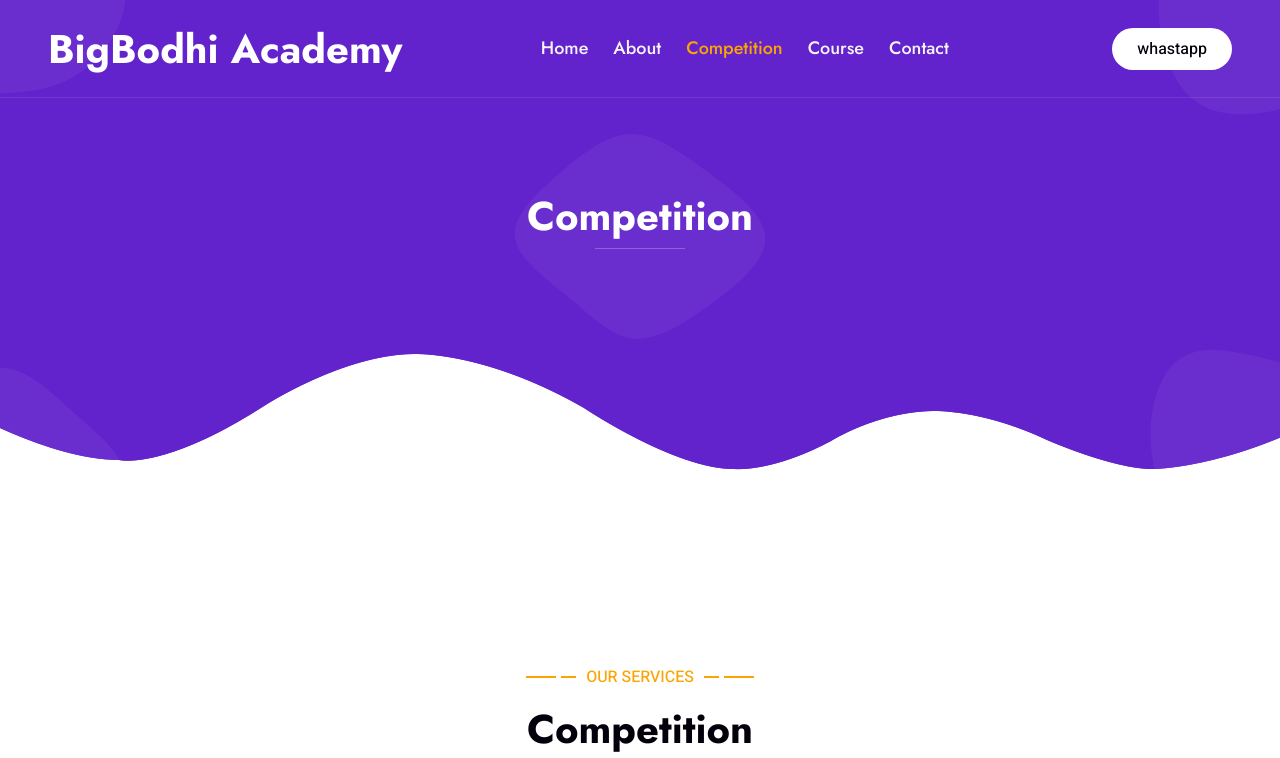
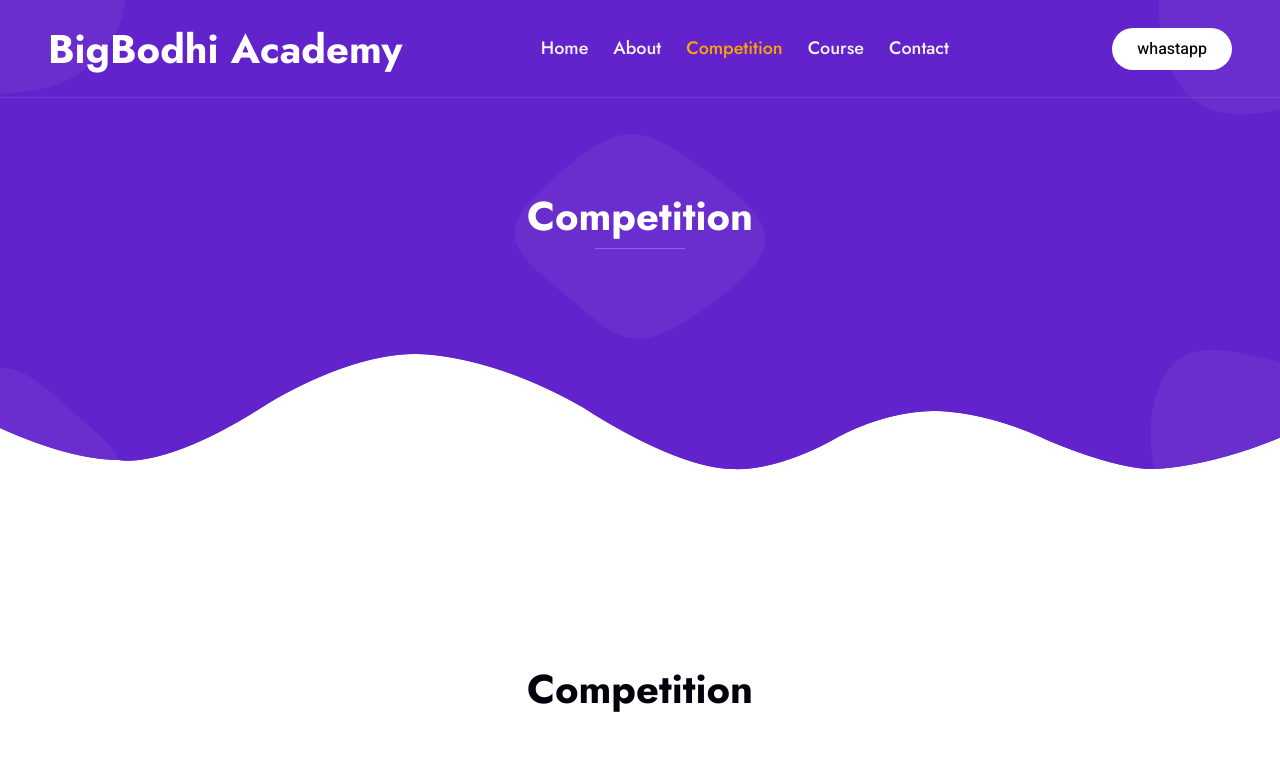
Before and after one commit to sabithaece/sab-006, a plain HTML site: page service.html in a window 1280 px wide. Shown: the top 758 px of the page. Drawn offline with nearby package versions, Linux system fonts and the light colour scheme.

Commit message:
Update service.html

```diff
--- a/service.html
+++ b/service.html
@@ -98,8 +98,8 @@
         <div class="container-xxl py-5">
             <div class="container py-5 px-lg-5">
                 <div class="wow fadeInUp" data-wow-delay="0.1s">
-                    <p class="section-title text-secondary justify-content-center"><span></span>Our
-                        Services<span></span></p>
+<!--                     <p class="section-title text-secondary justify-content-center"><span></span>Our -->
+<!--                         Services<span></span></p> -->
                     <h1 class="text-center mb-5">Competition</h1>
                 </div>
                 <div class="row g-4">
```
